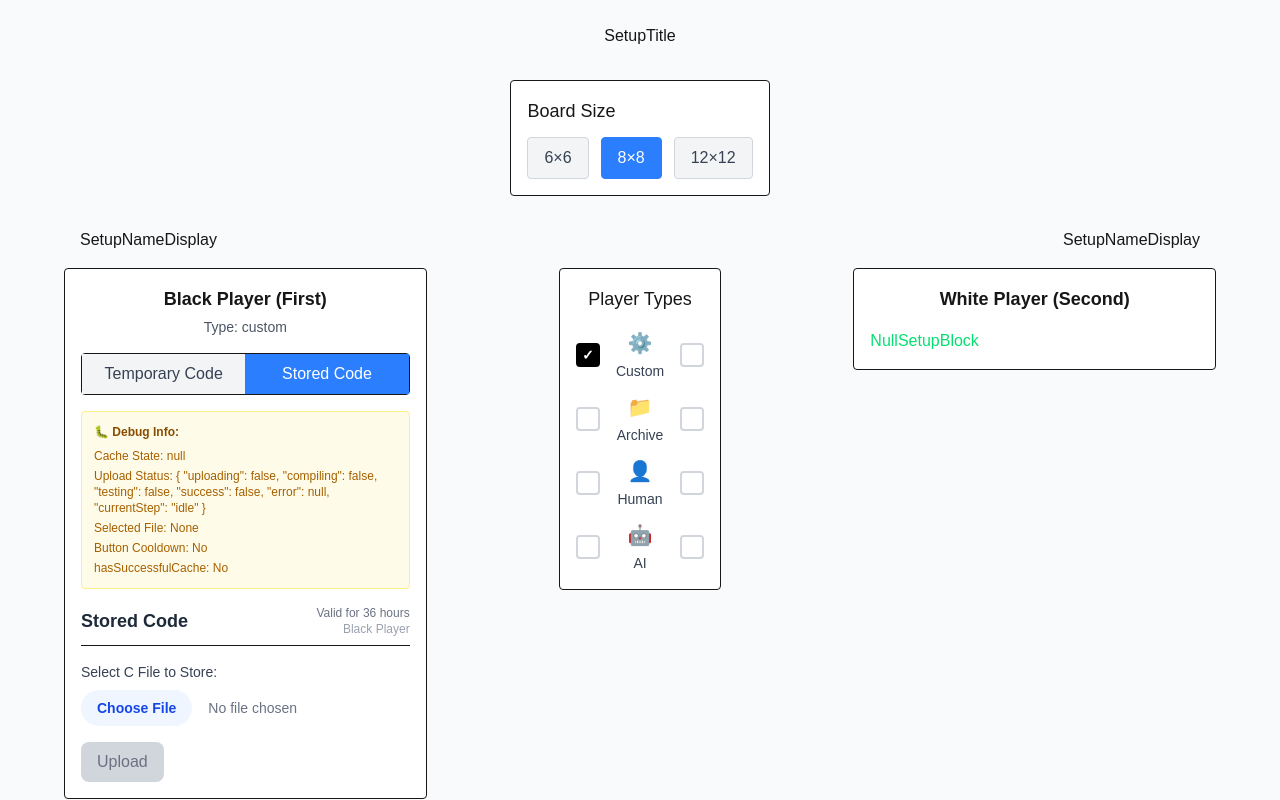
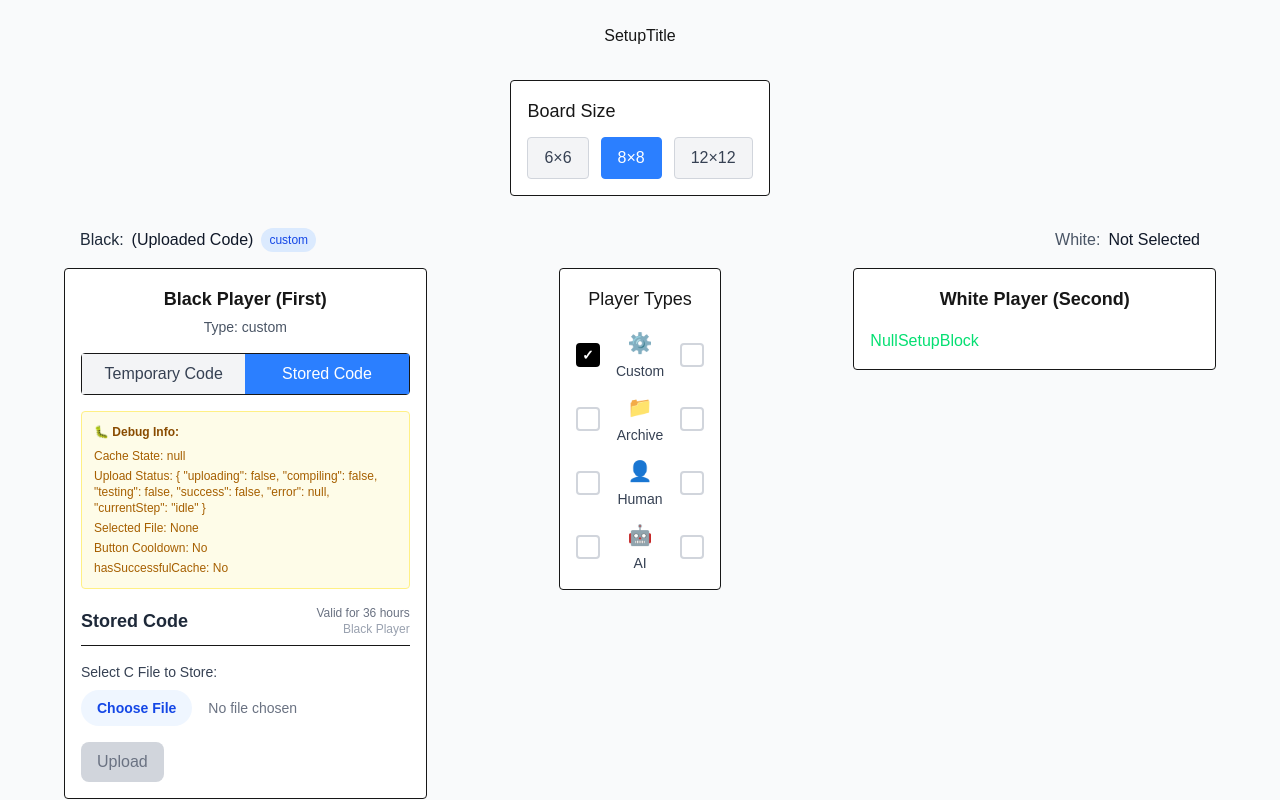
Before and after one commit to joewang0430/rever-c, a Next.js app in the folder client/: page /setup/1 in a window 1280 px wide. Both pictures are taken after a click on the button 587 px from the left and 355 px from the top of the page. Shown: the top 800 px of the page. Built offline with nearby package versions, Linux system fonts and the light colour scheme; no server answers.

Commit message:
name display in setup finished

```diff
--- a/client/src/components/setup/SetupNameDisplay.tsx
+++ b/client/src/components/setup/SetupNameDisplay.tsx
@@ -6,9 +6,56 @@ interface SetupNameDisplayProps {
 }
 
 const SetupNameDisplay = ({ playerConfig, side }: SetupNameDisplayProps) => {
+    const getDisplayName = (): string => {
+        if (!playerConfig.config) {
+            return "Not Selected";
+        }
+
+        switch (playerConfig.type) {
+            case 'custom':
+                return playerConfig.config.customName || "(Uploaded Code)";
+            case 'archive':
+                return playerConfig.config.archiveName || "(Historic Algorithm)";
+            case 'human':
+                return playerConfig.config.humanName || "(Human Player)";
+            case 'ai':
+                return playerConfig.config.aiName || "(AI Player)";
+            default:
+                return "(Not Selected)";
+        }
+    };
+
+    const displayName = getDisplayName();
+    const sideLabel = side === 'black' ? 'Black' : 'White';
+    const sideColor = side === 'black' ? 'text-gray-800' : 'text-gray-600';
+
     return (
-        <>SetupNameDisplay</>
+        <div className="flex items-center space-x-2">
+            {/* 侧边标识 */}
+            <span className={`font-medium ${sideColor}`}>
+                {sideLabel}:
+            </span>
+
+            {/* 玩家名称 */}
+            <span className="text-gray-900 font-normal">
+                {displayName}
+            </span>
+
+            {/* 类型标识（小标签） */}
+            {playerConfig.type && (
+                <span className={`px-2 py-1 text-xs rounded-full ${
+                    playerConfig.type === 'custom' ? 'bg-blue-100 text-blue-700' :
+                    playerConfig.type === 'archive' ? 'bg-green-100 text-green-700' :
+                    playerConfig.type === 'human' ? 'bg-yellow-100 text-yellow-700' :
+                    playerConfig.type === 'ai' ? 'bg-purple-100 text-purple-700' :
+                    'bg-gray-100 text-gray-500'
+                }`}>
+                    {playerConfig.type}
+                </span>
+            )}
+        </div>
     );
+
 };
 
 export default SetupNameDisplay;
```
